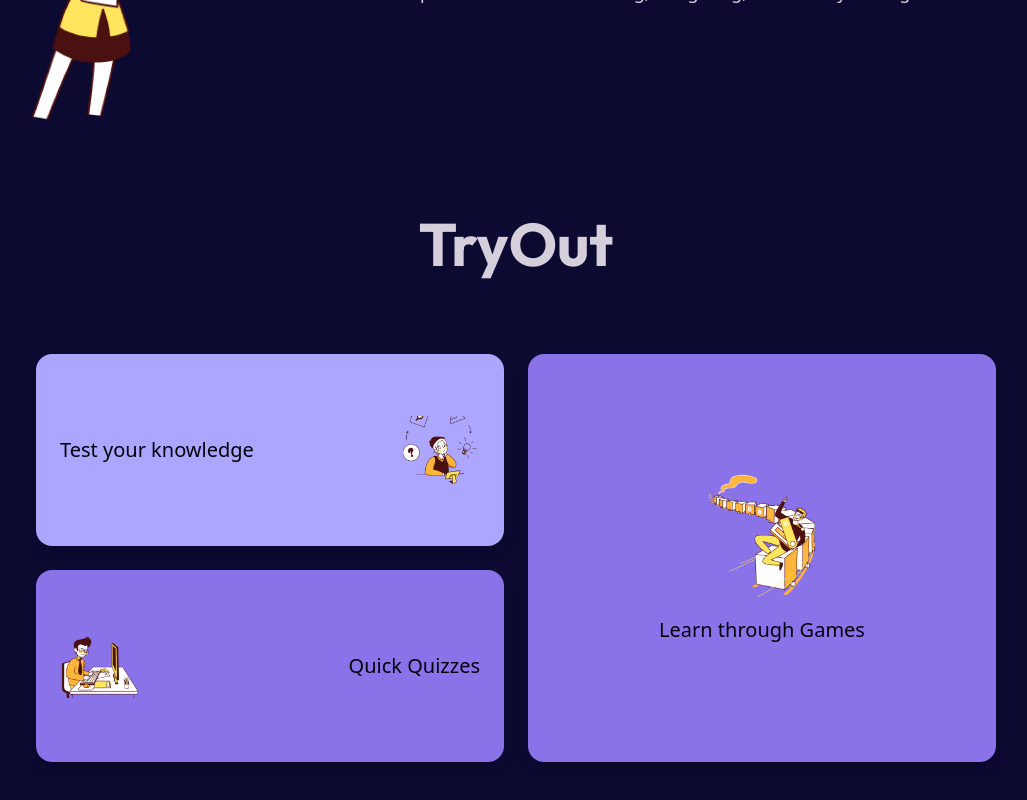
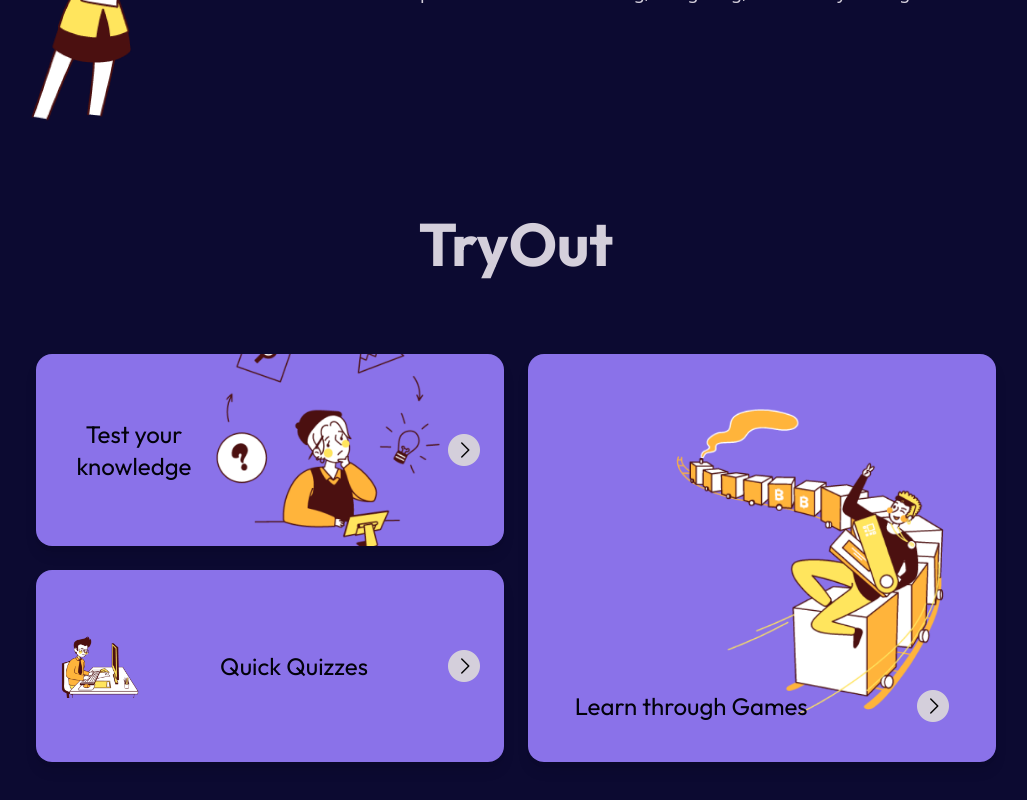
Before and after one commit to TekLingo/Fyntrest, a React (Vite) app in the folder frontend/: page / in a window 1280 px wide. Shown: the part 3050-3850 px from the top of the page, without its empty margins (124-1151 px from the left). Built offline with nearby package versions, Linux system fonts and the light colour scheme; a web font is replaced by a local one.

Commit message:
Try-out section

```diff
--- a/frontend/src/pages/Home.jsx
+++ b/frontend/src/pages/Home.jsx
@@ -8,9 +8,11 @@ import Hero from "../assets/Images/landing page/hero img.png";
 import Game from "../assets/Images/landing page/try out/game.png";
 import Knowledge from "../assets/Images/landing page/try out/knowledge.png";
 import Quiz from "../assets/Images/landing page/try out/quiz.png";
+import Right from "../assets/Images/landing page/right.png";
 import CourseCard from "../components/Cards/CourseCard";
 import FeatureCard from "../components/Cards/FeatureCard";
 import Navbar from "../components/Navbar";
+import { FaAngleRight } from "react-icons/fa6";
 
 const Home = () => {
   return (
@@ -94,31 +96,44 @@ const Home = () => {
           {/* Left Column */}
           <div className="flex flex-col justify-between gap-6">
             {/* Knowledge Button */}
-            <button className="flex items-center justify-between bg-secondary-lt rounded-2xl p-6 shadow-lg h-48">
-              <p className="text-text-d font-medium text-xl">
+            <button className="flex items-center justify-between bg-secondary-dt rounded-2xl p-6 shadow-lg h-48 overflow-hidden">
+              <p className="text-text-d font-normal text-2xl font-body max-w-1/4">
                 Test your knowledge
               </p>
               <img
                 src={Knowledge}
-                className="w-20 h-auto"
+                className="w-60 h-auto"
                 alt="Knowledge Icon"
               />
+              <img src={Right} className="w-8 h-auto" alt="right arrow" />
             </button>
 
             {/* Quiz Button */}
             <button className="flex items-center justify-between bg-secondary-dt rounded-2xl p-6 shadow-lg h-48">
               <img src={Quiz} className="w-20 h-auto" alt="Quiz Icon" />
-              <p className="text-text-d font-medium text-xl">Quick Quizzes</p>
+              <p className="text-text-d font-normal text-2xl font-body">
+                Quick Quizzes
+              </p>
+              <img src={Right} className="w-8 h-auto" alt="right arrow" />
             </button>
           </div>
 
           {/* Right Column */}
           <div>
-            <button className="flex flex-col items-center justify-center bg-secondary-dt w-full h-full rounded-2xl p-6 shadow-lg">
-              <img src={Game} className="w-32 h-auto" alt="Game Icon" />
-              <p className="text-text-d font-medium text-xl mt-4">
-                Learn through Games
-              </p>
+            <button className="flex flex-col items-center justify-center bg-secondary-dt w-full h-full rounded-2xl p-6 shadow-lg relative">
+              <div>
+                <img
+                  src={Game}
+                  className="w-80 h-auto flex flex-col items-center justify-center mb-8 relative top-5 left-12"
+                  alt="Game Icon"
+                />
+              </div>
+              <div className="w-4/5 flex justify-between items-center absolute bottom-10">
+                <p className="text-text-d font-normal text-2xl font-body">
+                  Learn through Games
+                </p>
+                <img src={Right} className="w-8 h-auto" alt="right arrow" />
+              </div>
             </button>
           </div>
         </div>
```
Also changed, not shown: frontend/src/assets/Images/landing page/right.png (added).
